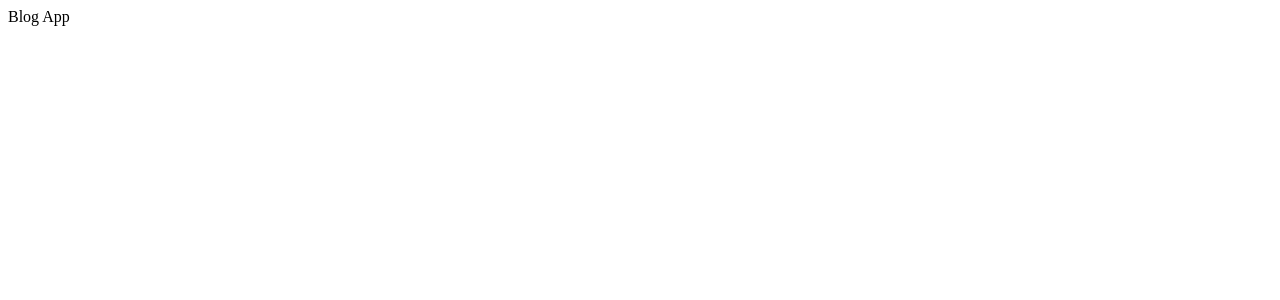
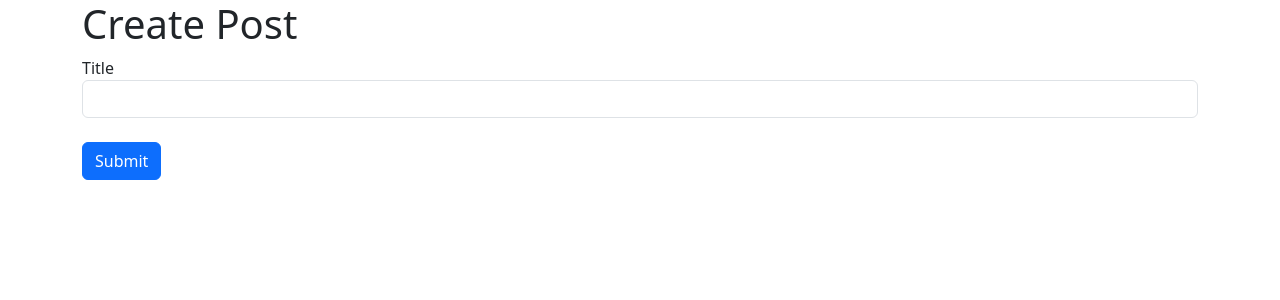
Before and after one commit to sevugan-kathiresan/Ms1-Blogs, a React (Create React App) app in the folder Blogs/client/: page / in a window 1280 px wide. Shown: the top 300 px of the page. Built offline with nearby package versions, Linux system fonts and the light colour scheme.

Commit message:
PostCreate form component rendered on the client side

```diff
--- a/Blogs/client/public/index.html
+++ b/Blogs/client/public/index.html
@@ -24,6 +24,8 @@
       work correctly both with client-side routing and a non-root public URL.
       Learn how to configure a non-root public URL by running `npm run build`.
     -->
+    <!-- Copied CDN Link for Bootstrap -->
+    <link href="https://cdn.jsdelivr.net/npm/bootstrap@5.3.3/dist/css/bootstrap.min.css" rel="stylesheet" integrity="sha384-QWTKZyjpPEjISv5WaRU9OFeRpok6YctnYmDr5pNlyT2bRjXh0JMhjY6hW+ALEwIH" crossorigin="anonymous">
     <title>React App</title>
   </head>
   <body>
--- a/Blogs/client/src/App.js
+++ b/Blogs/client/src/App.js
@@ -1,7 +1,13 @@
 import React from "react";
+import PostCreate from "./PostCreate"
 
 const App = () => {
-    return <div>Blog App</div>
+    return (
+        <div className="container">
+            <h1>Create Post</h1>
+            <PostCreate />
+        </div>
+    );
 };
 
 export default App
--- /dev/null
+++ b/Blogs/client/src/PostCreate.jsx
@@ -0,0 +1,32 @@
+import React, { useState } from "react";
+import axios from 'axios';
+
+const PostCreate = ()=>{
+    const [title, setTitle] = useState('');
+
+    // Function to handle submit
+    const onSubmit = async (event) => {
+        event.preventDefault();
+        await axios.post('http://localhost:4000/post', {
+            title
+        });
+
+        setTitle("");
+    };
+
+    return(
+        <div>
+            <form onSubmit={onSubmit}>
+                <div className="form-group">
+                    <label>Title</label>
+                    <br/>
+                    <input value={ title } onChange={ e => setTitle(e.target.value)} className="form-control"/>
+                </div>
+                <br/>
+                <button className="btn btn-primary">Submit</button>
+            </form>
+        </div>
+    );
+}
+
+export default PostCreate
```
